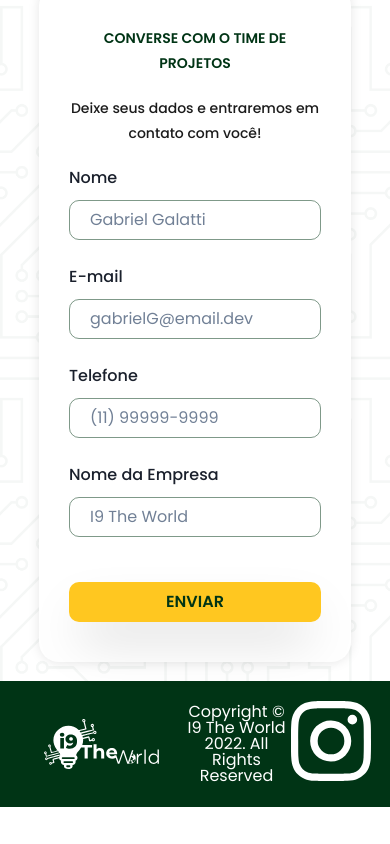
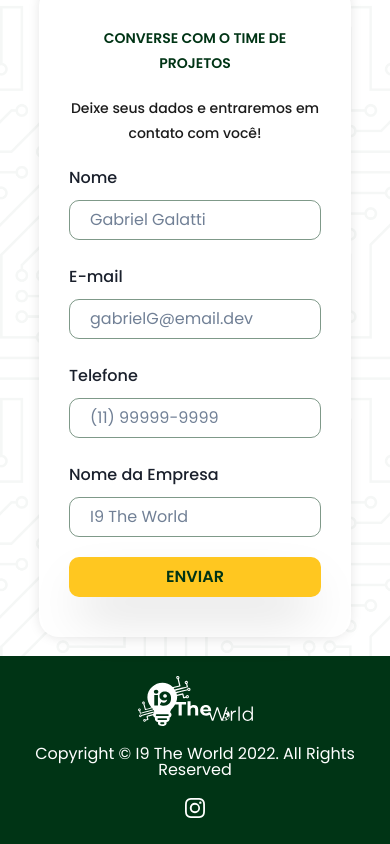
Before and after one commit to GabrielGalatti/i9-site, a Next.js app: page / in a window 390 px wide. Shown: the part 5057-5901 px from the top of the page. Before the commit the page ends 5864 px from the top, so only its background shows below. Built offline with nearby package versions, Linux system fonts and the light colour scheme.

Commit message:
feat: footer responsive

```diff
--- a/src/components/organisms/FormCard.tsx
+++ b/src/components/organisms/FormCard.tsx
@@ -78,7 +78,7 @@ const FormCard = ({
           lineHeight={textSize !== "18px" ? "25px" : undefined}
         />
         <Form formFields={fields} />
-        <Flex pt={25}>
+        <Flex>
           <CommonButton
             label={submitLabel}
             onClick={handleSubmit(submit)}
--- a/src/components/templates/Footer.tsx
+++ b/src/components/templates/Footer.tsx
@@ -17,6 +17,8 @@ const Footer = ({ footerText, instagramLink }: FooterProps) => {
       alignItems="center"
       px="5%"
       py="20px"
+      flexDir={["column", "column", "row"]}
+      gap={["20px", "20px", "0px"]}
       bgColor={COLORS.PRIMARY}
     >
       <Flex h="50px">
@@ -30,7 +32,7 @@ const Footer = ({ footerText, instagramLink }: FooterProps) => {
         lineHeight="16px"
       />
       <a href={instagramLink}>
-        <Icon as={BsInstagram} color={COLORS.WHITE} boxSize={20} />
+        <Icon as={BsInstagram} color={COLORS.WHITE} boxSize="20px" />
       </a>
     </Box>
   );
```
